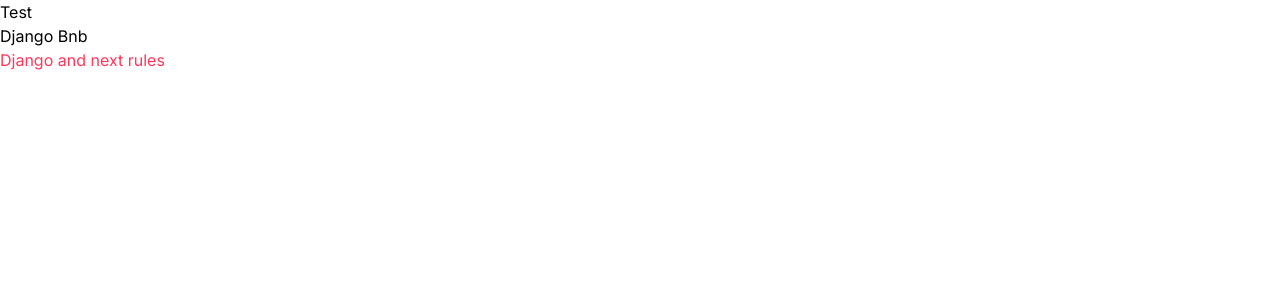
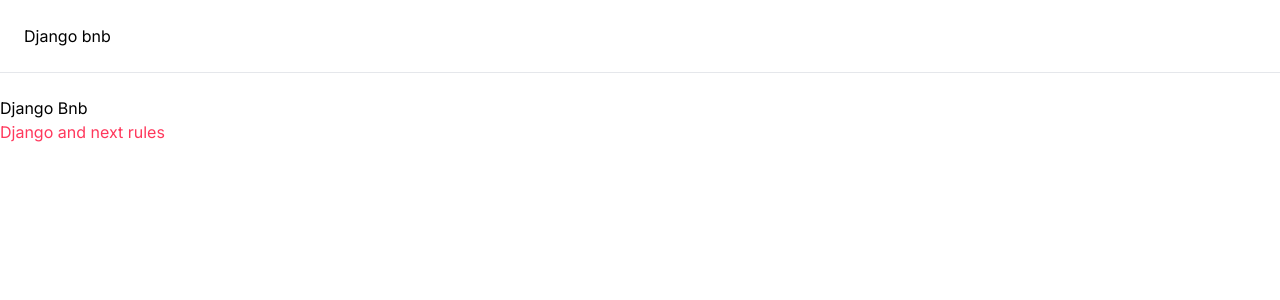
Before and after one commit to ian293382/Airbnb_clone_django, a Next.js app in the folder djangobnb/: page / in a window 1280 px wide. Shown: the top 300 px of the page. Built offline with nearby package versions, Linux system fonts and the light colour scheme.

Commit message:
add first logo  href next

```diff
--- a/djangobnb/app/components/navbar/Navbar.tsx
+++ b/djangobnb/app/components/navbar/Navbar.tsx
@@ -1,8 +1,16 @@
+import Link from "next/link";
+
 const Navbar = () => {
     return (
-        <nav>
-            Test
-        </nav>
+    <nav className="w-full fixed top-0 left-0 py-6 border-b bg-white z-10">
+        <div className="max-w-[1500px] mx-auto px-6">
+            <div className="flex justify-between items-center">
+                <Link href='/'>
+                    Django bnb
+                </Link>
+            </div>
+        </div>
+    </nav>
     )
 }
 
--- a/djangobnb/app/layout.tsx
+++ b/djangobnb/app/layout.tsx
@@ -20,7 +20,11 @@ export default function RootLayout({
       <body className={inter.className}>
         <Navbar />
 
-        {children}</body>
+        <div className="pt-24">
+          {children}
+        </div>
+
+    </body>
     </html>
   );
 }
```
